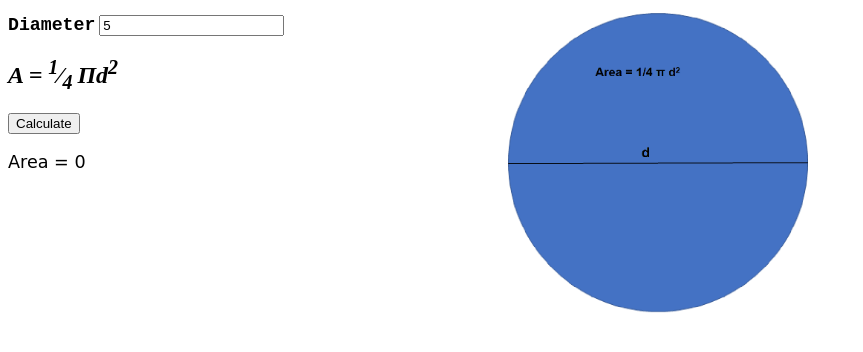
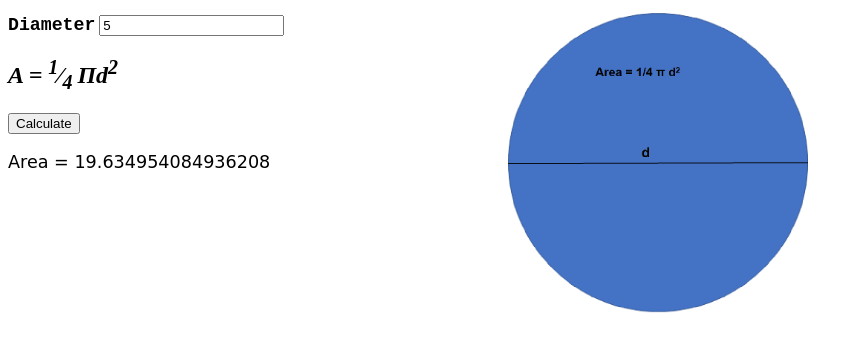
Before and after one commit to Jumana-Amr/Assignment-5, a plain HTML site: page index.html in a window 1280 px wide. Both pictures are taken after typing "5" into the empty fields and a click on the input "Calculate". Shown: the part 108-460 px from the top of the page, without its empty margins (0-863 px from the left). Drawn offline with Linux system fonts and the light colour scheme.

Commit message:
trial 25

```diff
--- a/index.html
+++ b/index.html
@@ -1,6 +1,5 @@
 <!DOCTYPE html>
 <html>
-
 <head>
   <meta name="viewport" content="width=device-width, initial-scale=1">
   <meta charset="UTF-8">
@@ -11,8 +10,7 @@
   <div>
   <h1 class="header">Circle</h1>
   </div>
-<form action="javascript:calculateAreacalculateCircumfrance(diameter)" onchange="javascript:updateForm(shape)">
-
+<form action="javascript:calculateAreacalculateCircumfrance()" onchange="javascript:updateForm()">
     <label for="id-shapes"></label>
     <select id="id-shapes">
         <option value="area" selected>Area</option>
--- a/script.js
+++ b/script.js
@@ -1,5 +1,5 @@
-const shape = document.getElementById('id-shapes').value
-function updateForm (shape) { // eslint-disable-line no-unused-vars
+function updateForm () { // eslint-disable-line no-unused-vars
+const shape = document.getElementById('id-shapes').value;
   document.getElementById('id-inputs-area').hidden = true
   document.getElementById('id-inputs-circumference').hidden = true
   document.getElementById('id-inputs-both').hidden = true
@@ -19,9 +19,10 @@ function updateForm (shape) { // eslint-disable-line no-unused-vars
 }
 let area = 0
 let circumference = 0
+function calculateAreacalculateCircumfrance () { // eslint-disable-line no-unused-vars
+const shape2 = document.getElementById('id-shapes').value;
 const diameter = document.getElementById('id-diameter').value // eslint-disable-line no-unused-vars
-function calculateAreacalculateCircumfrance (diameter) { // eslint-disable-line no-unused-vars
-  switch (shape) {
+  switch (shape2) {
     case 'area':
       document.getElementById('id-output-area').hidden = false
       area = Math.PI * 1 / 4 * diameter * diameter
```
